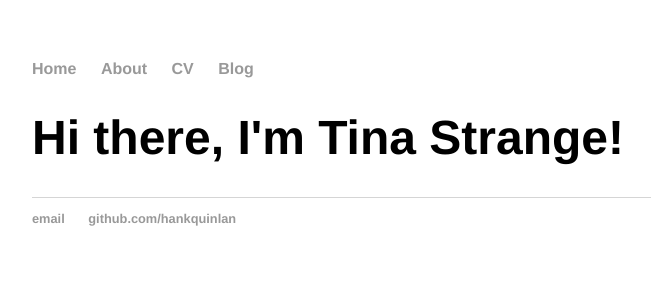
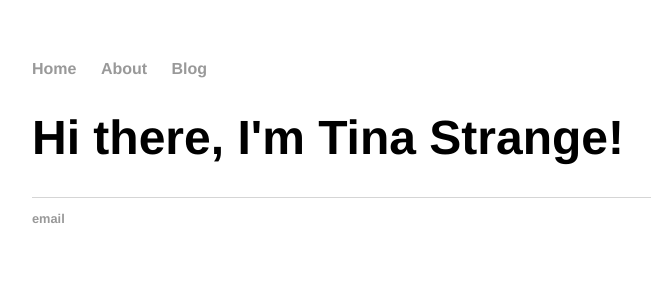
Before and after one commit to Nerea81/Nerea81.github.io, a Jekyll site: the page built from index.html, in a window 1280 px wide. Shown: the top 300 px of the page, without its empty margins (160-811 px from the left). Built offline with Jekyll 4.4.1, drawn with Linux system fonts in a browser that asks for light colours.

Commit message:
Update default.html

```diff
--- a/_layouts/default.html
+++ b/_layouts/default.html
@@ -10,7 +10,6 @@
 	    		<ul>
 	        		<li><a href="/">Home</a></li>
 		        	<li><a href="/about">About</a></li>
-	        		<li><a href="/cv">CV</a></li>
 	        		<li><a href="/blog">Blog</a></li>
 	    		</ul>
 			</nav>
@@ -21,8 +20,7 @@
 			</div><!-- /.container -->
 			<footer>
 	    		<ul>
-	        		<li><a href="mailto:hankquinlanhub@gmail.com">email</a></li>
-	        		<li><a href="https://github.com/hankquinlan">github.com/hankquinlan</a></li>
+	        		<li><a href="mailto:tinastrange_darkage">email</a></li>
 				</ul>
 			</footer>
 		</body>
```
